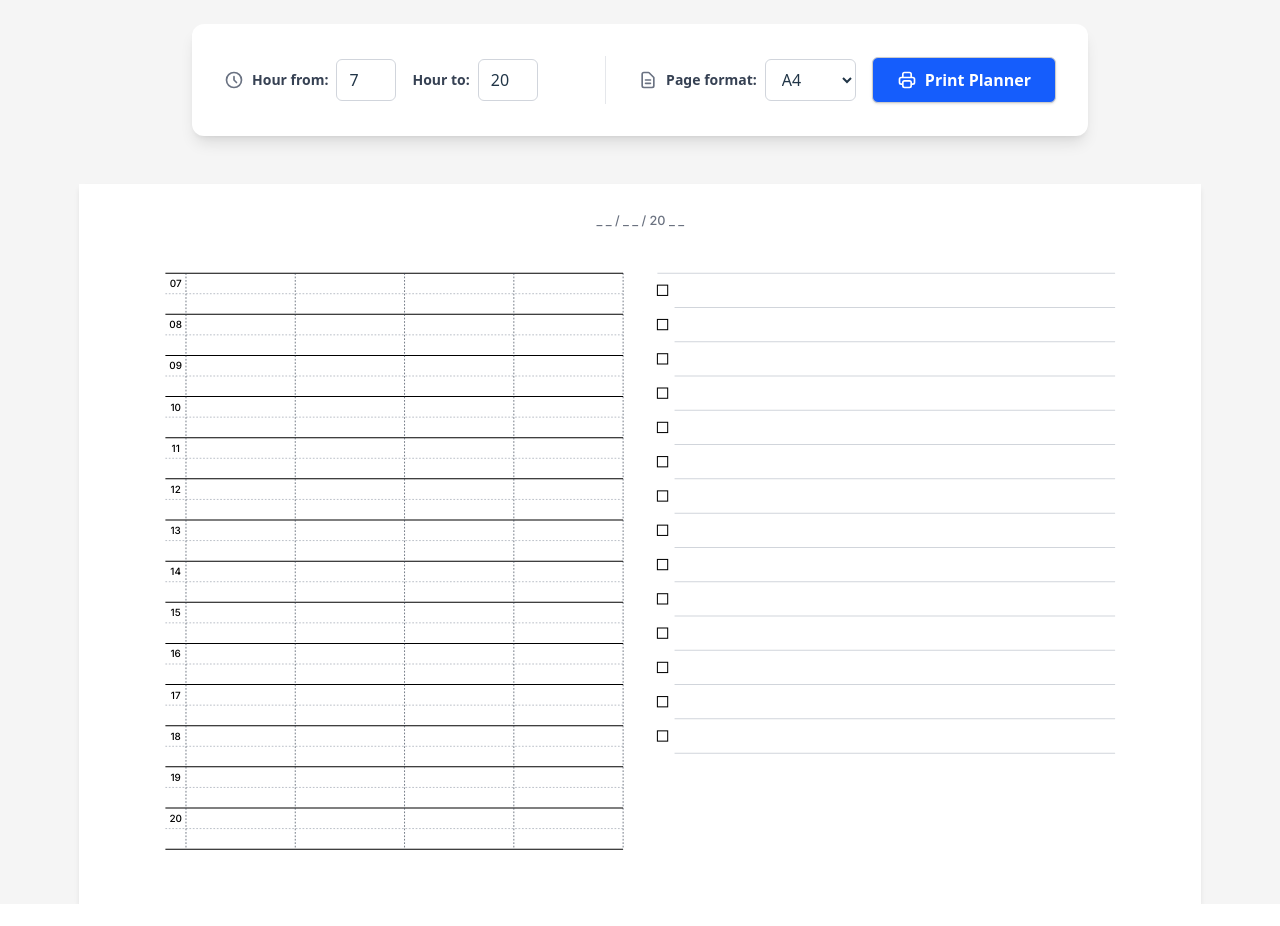
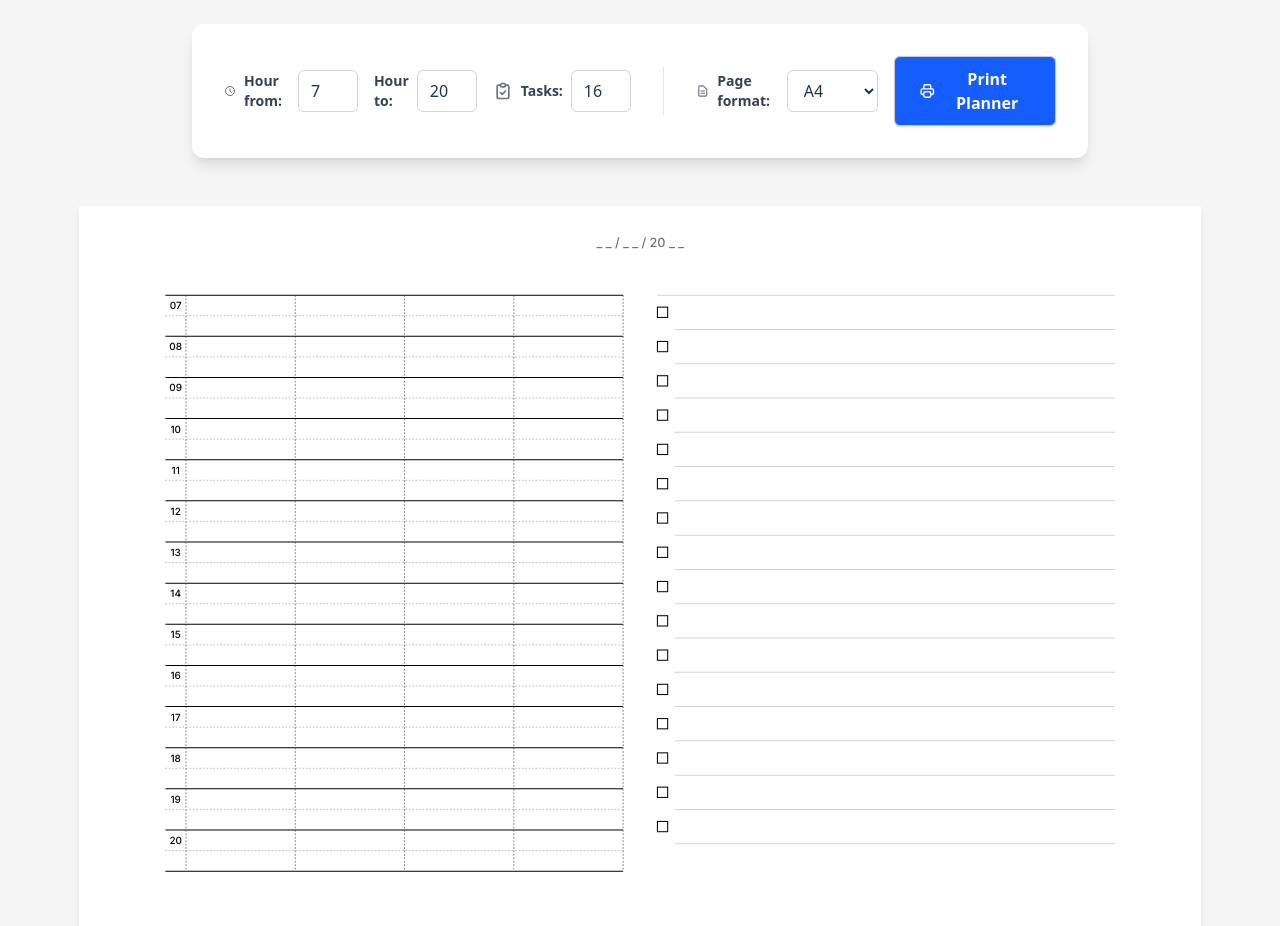
Before and after one commit to mdjastrzebski/timeblock-planner, a React (Vite) app: page / in a window 1280 px wide. Before the commit the page ends 904 px from the top, so only its background shows below. Built offline with nearby package versions, Linux system fonts and the light colour scheme.

Commit message:
variable number of tasks

```diff
--- a/src/App.tsx
+++ b/src/App.tsx
@@ -8,6 +8,7 @@ function App() {
   const [hourFrom, setHourFrom] = useState(7);
   const [hourTo, setHourTo] = useState(20);
   const [pageFormat, setPageFormat] = useState<PageFormat>("A4");
+  const [taskCount, setTaskCount] = useState(16);
 
   const handlePrint = usePrint(pageFormat);
 
@@ -27,18 +28,25 @@ function App() {
     }
   };
 
+  const handleTaskCountChange = (value: number) => {
+    const newValue = Math.max(1, Math.min(100, value));
+    setTaskCount(newValue);
+  };
+
   return (
     <>
       <ConfigPanel
         hourFrom={hourFrom}
         hourTo={hourTo}
         pageFormat={pageFormat}
+        taskCount={taskCount}
         onHourFromChange={handleHourFromChange}
         onHourToChange={handleHourToChange}
         onPageFormatChange={setPageFormat}
+        onTaskCountChange={handleTaskCountChange}
         onPrint={handlePrint}
       />
-      <Page hourFrom={hourFrom} hourTo={hourTo} pageFormat={pageFormat} />
+      <Page hourFrom={hourFrom} hourTo={hourTo} pageFormat={pageFormat} taskCount={taskCount} />
     </>
   );
 }
--- a/src/components/ConfigPanel.tsx
+++ b/src/components/ConfigPanel.tsx
@@ -5,9 +5,11 @@ interface ConfigPanelProps {
   hourFrom: number;
   hourTo: number;
   pageFormat: PageFormat;
+  taskCount: number;
   onHourFromChange: (value: number) => void;
   onHourToChange: (value: number) => void;
   onPageFormatChange: (value: PageFormat) => void;
+  onTaskCountChange: (value: number) => void;
   onPrint: () => void;
 }
 
@@ -15,9 +17,11 @@ const ConfigPanel = ({
   hourFrom,
   hourTo,
   pageFormat,
+  taskCount,
   onHourFromChange,
   onHourToChange,
   onPageFormatChange,
+  onTaskCountChange,
   onPrint,
 }: ConfigPanelProps) => {
   return (
@@ -73,6 +77,38 @@ const ConfigPanel = ({
                   onHourToChange(isNaN(value) ? 0 : value);
                 }}
                 aria-label="Ending hour for the planner (0-23)"
+                className="px-3 py-2 border border-gray-300 rounded-md bg-white text-base transition-all duration-200 focus:outline-none focus:border-blue-500 focus:ring-2 focus:ring-blue-200 hover:border-gray-400 w-[60px]"
+              />
+            </div>
+            <div className="flex items-center gap-2">
+              <svg
+                className="w-5 h-5 text-gray-500"
+                fill="none"
+                stroke="currentColor"
+                viewBox="0 0 24 24"
+                xmlns="http://www.w3.org/2000/svg"
+              >
+                <path
+                  strokeLinecap="round"
+                  strokeLinejoin="round"
+                  strokeWidth={2}
+                  d="M9 5H7a2 2 0 00-2 2v12a2 2 0 002 2h10a2 2 0 002-2V7a2 2 0 00-2-2h-2M9 5a2 2 0 002 2h2a2 2 0 002-2M9 5a2 2 0 012-2h2a2 2 0 012 2m-6 9l2 2 4-4"
+                />
+              </svg>
+              <label htmlFor="taskCount" className="text-sm font-semibold text-gray-700">
+                Tasks:
+              </label>
+              <input
+                id="taskCount"
+                type="number"
+                min="1"
+                max="100"
+                value={taskCount}
+                onChange={(e) => {
+                  const value = parseInt(e.target.value, 10);
+                  onTaskCountChange(isNaN(value) ? 1 : value);
+                }}
+                aria-label="Number of tasks (1-100)"
                 className="px-3 py-2 border border-gray-300 rounded-md bg-white text-base transition-all duration-200 focus:outline-none focus:border-blue-500 focus:ring-2 focus:ring-blue-200 hover:border-gray-400 w-[60px]"
               />
             </div>
--- a/src/components/Page.tsx
+++ b/src/components/Page.tsx
@@ -7,9 +7,10 @@ interface PageProps {
   hourFrom: number;
   hourTo: number;
   pageFormat: PageFormat;
+  taskCount: number;
 }
 
-const Page = ({ hourFrom, hourTo, pageFormat }: PageProps) => {
+const Page = ({ hourFrom, hourTo, pageFormat, taskCount }: PageProps) => {
   // Get paper size configuration
   const paperConfig = PAPER_SIZES[pageFormat];
   const dimensions = getPaperDimensions(pageFormat);
@@ -66,7 +67,7 @@ const Page = ({ hourFrom, hourTo, pageFormat }: PageProps) => {
 
       {/* Right side - TaskList */}
       <g transform={`translate(${rightContentX}, ${contentStartY})`}>
-        <TaskList width={rightContentWidth} />
+        <TaskList width={rightContentWidth} taskCount={taskCount} />
       </g>
     </svg>
     </div>
--- a/src/components/TaskList.tsx
+++ b/src/components/TaskList.tsx
@@ -3,17 +3,18 @@ import { COLORS, STROKE_WIDTHS, LAYOUT } from "../constants/styles";
 
 interface TaskListProps {
   width?: number;
+  taskCount: number;
 }
 
-const TaskList = ({ width = LAYOUT.DEFAULT_WIDTH }: TaskListProps) => {
+const TaskList = ({ width = LAYOUT.DEFAULT_WIDTH, taskCount }: TaskListProps) => {
   // Generate task list items
   const tasks = useMemo(() => {
     const taskArray = [];
-    for (let i = 1; i <= LAYOUT.DEFAULT_TASK_COUNT; i++) {
+    for (let i = 1; i <= taskCount; i++) {
       taskArray.push(i);
     }
     return taskArray;
-  }, []);
+  }, [taskCount]);
 
   const checkboxSize = LAYOUT.CHECKBOX_SIZE;
   const checkboxX = 0;
```
